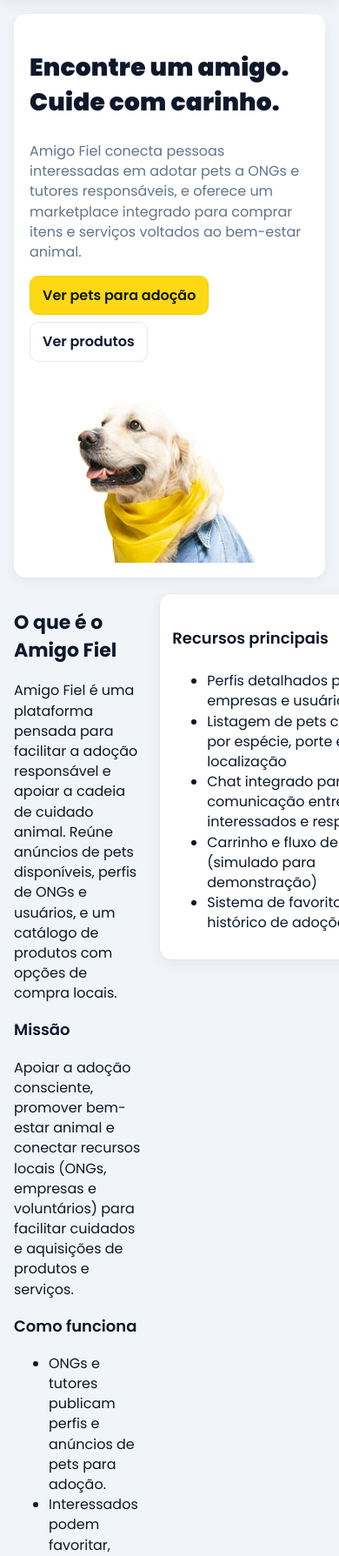
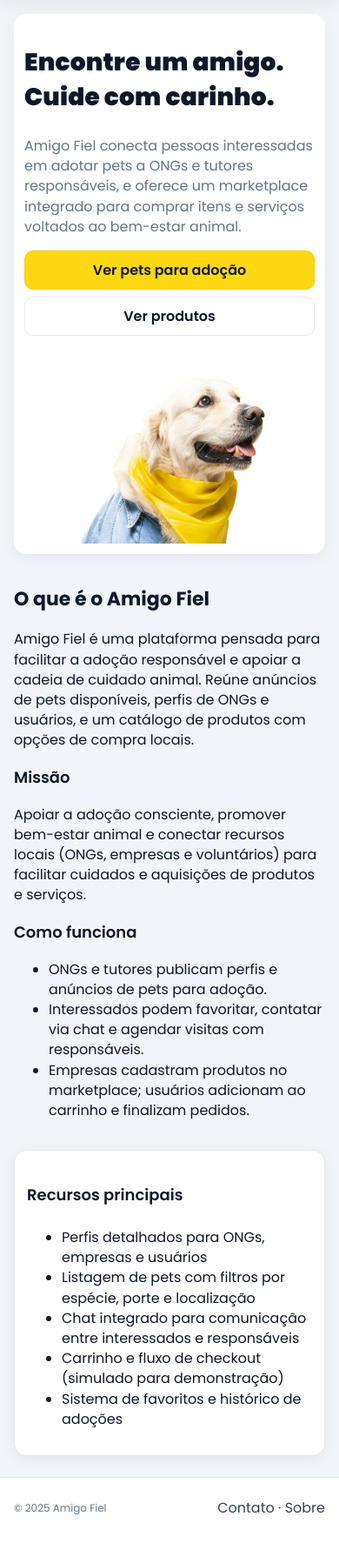
Before and after one commit to Projeto-de-Sistemas-2025-2/Amigo-Fiel, a Django app: page /landing/ in a window 390 px wide; the page is wider, and only the part inside the window is pictured. Shown: the part 152-1941 px from the top of that part at 87% size. After the commit the page ends 1894 px from the top of that part, so only its background shows below. Run offline with Django 5.2, Linux system fonts and the light colour scheme.

Commit message:
feat: enhance landing page layout with responsive grid and styling adjustments

```diff
--- a/sistema/templates/landing.html
+++ b/sistema/templates/landing.html
@@ -17,12 +17,12 @@
     </div>
 
     <div>
-      <img src="{% static 'img/landing/dog.png' %}" alt="screenshot" class="thumb mirror">
+      <img src="{% static 'img/landing/dog.png' %}" alt="screenshot" class="thumb">
     </div>
   </section>
 
   <section style="margin-top:18px;">
-    <div class="grid" style="grid-template-columns:1fr 320px; gap:18px;">
+    <div class="landing-grid">
       <div>
         <h2 class="h2">O que é o Amigo Fiel</h2>
         <p>Amigo Fiel é uma plataforma pensada para facilitar a adoção responsável e apoiar a cadeia de cuidado animal. Reúne anúncios de pets disponíveis, perfis de ONGs e usuários, e um catálogo de produtos com opções de compra locais.</p>
--- a/sistema/templates/style/css/site.css
+++ b/sistema/templates/style/css/site.css
@@ -237,6 +237,24 @@ details summary::-moz-list-bullet{ display: none; }
 @media (max-width:800px) { .grid-4{ grid-template-columns:repeat(2,1fr);} }
 @media (max-width:520px) { .grid-4{ grid-template-columns:1fr;} }
 
+/* Landing-specific grid: content + aside column
+   Uses fixed aside width on desktop and stacks on smaller screens */
+.landing-grid{
+  display:grid;
+  grid-template-columns: 1fr 320px;
+  gap:18px;
+}
+
+@media (max-width:900px){
+  .landing-grid{ grid-template-columns: 1fr; }
+  .landing-grid aside{ order: 2; }
+  .landing-grid > div:first-child{ order: 1; }
+  .actions{ display:flex; flex-direction:column; gap:10px; }
+  .actions .btn{ width:100%; }
+  .hero{ padding:12px; }
+  .thumb{ max-height:260px; width:100%; object-fit:cover; border-radius:12px; }
+}
+
 /* ---------- Badges & pills ---------- */
 .badge{
   display:inline-flex; align-items:center; gap:6px;
```
